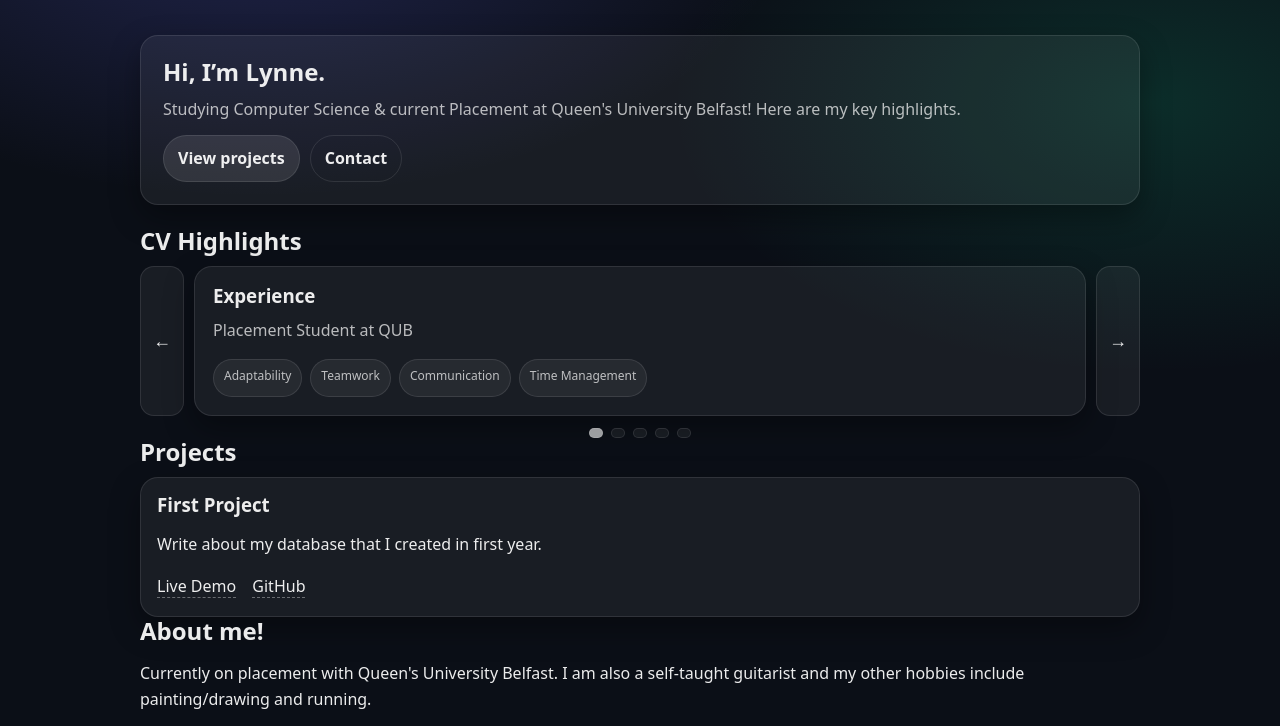
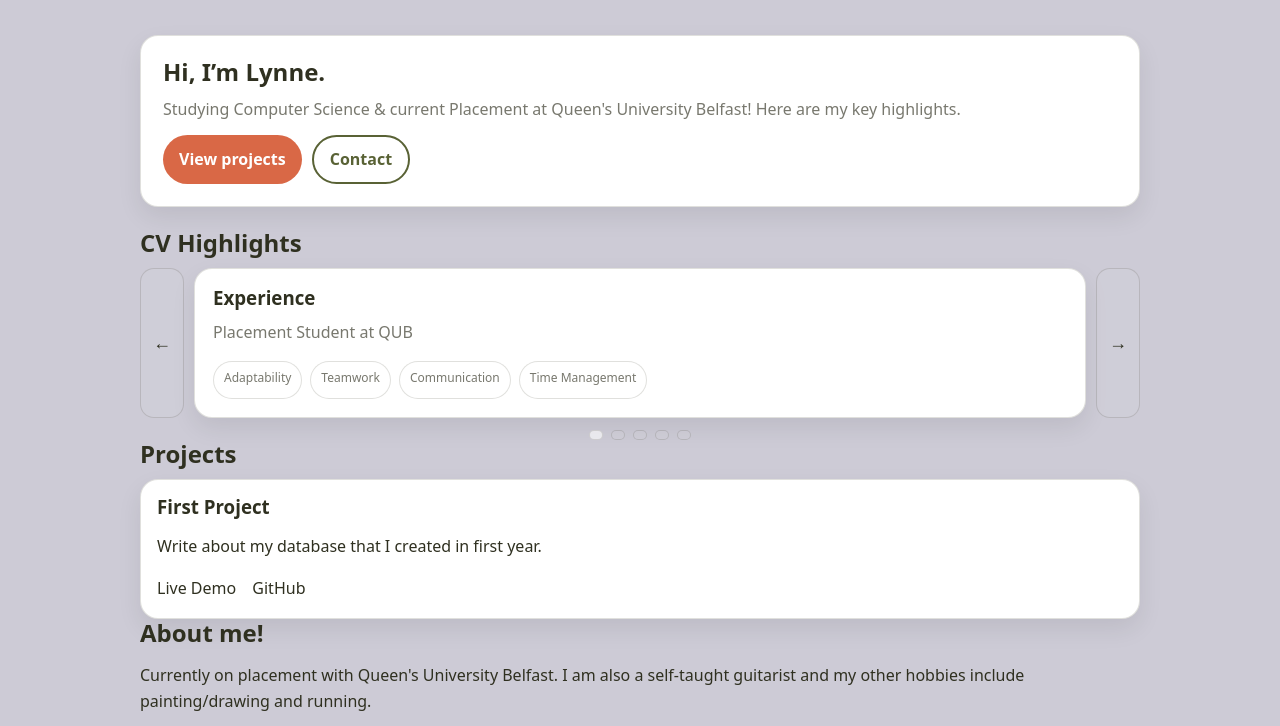
Before and after one commit to slynnec/myportfolio, a plain HTML site: page index.html in a window 1280 px wide. Shown: the part 103-829 px from the top of the page. Drawn offline with Linux system fonts and the light colour scheme.

Commit message:
Updated Colour Palette

```diff
--- a/styles.css
+++ b/styles.css
@@ -1,10 +1,15 @@
 :root{
-  --bg: #0b0f17;
-  --panel: rgba(255,255,255,0.06);
-  --border: rgba(255,255,255,0.10);
-  --text: rgba(255,255,255,0.92);
-  --muted: rgba(255,255,255,0.70);
-  --shadow: 0 12px 30px rgba(0,0,0,0.35);
+  --bg: #CDCBD6;            /* Main background */
+  --panel: #ffffff;        /* Card background */
+  --border: rgba(47, 48, 32, 0.15);
+
+  --text: #2F3020;         /* Main text */
+  --muted: rgba(47, 48, 32, 0.65);
+
+  --accent-primary: #D96846;   /* Terracotta */
+  --accent-secondary: #596235; /* Olive */
+
+  --shadow: 0 10px 25px rgba(0,0,0,0.08);
   --radius: 18px;
 }
 
@@ -14,9 +19,7 @@ html{ scroll-behavior:smooth; }
 body{
   margin:0;
   font-family: system-ui, -apple-system, Segoe UI, Roboto, Arial, sans-serif;
-  background: radial-gradient(900px 500px at 20% 0%, rgba(99,102,241,0.25), transparent 60%),
-              radial-gradient(800px 450px at 90% 20%, rgba(16,185,129,0.18), transparent 60%),
-              var(--bg);
+  background: var(--bg);
   color: var(--text);
   line-height:1.6;
 }
@@ -33,7 +36,9 @@ nav a{
   text-decoration:none;
   margin-left:14px;
 }
-nav a:hover{ color: var(--text); }
+nav a:hover{
+  color: var(--accent-primary);
+}
 
 h1,h2,h3{ line-height:1.2; margin:0 0 10px; }
 .muted{ color: var(--muted); margin:0; }
@@ -52,17 +57,33 @@ h1,h2,h3{ line-height:1.2; margin:0 0 10px; }
 .cta{ display:flex; gap:10px; margin-top:12px; flex-wrap:wrap; }
 
 .btn{
-  display:inline-flex; align-items:center; justify-content:center;
-  padding:10px 14px;
-  border-radius: 999px;
-  border:1px solid var(--border);
-  background: rgba(255,255,255,0.10);
-  color: var(--text);
+  display:inline-flex;
+  align-items:center;
+  justify-content:center;
+  padding:10px 16px;
+  border-radius:999px;
+  border:none;
+  background: var(--accent-primary);
+  color: white;
+  font-weight:600;
   text-decoration:none;
-  font-weight:600;
+  transition:0.2s ease;
 }
-.btn:hover{ background: rgba(255,255,255,0.14); }
-.btn-ghost{ background: transparent; }
+
+.btn:hover{
+  background: #c25638;
+}
+
+.btn-ghost{
+  background: transparent;
+  color: var(--accent-secondary);
+  border: 2px solid var(--accent-secondary);
+}
+
+.btn-ghost:hover{
+  background: var(--accent-secondary);
+  color: white;
+}
 
 .grid{
   display:grid;
@@ -105,7 +126,10 @@ h1,h2,h3{ line-height:1.2; margin:0 0 10px; }
   cursor:pointer;
   font-size:18px;
 }
-.nav-btn:hover{ background: rgba(255,255,255,0.10); }
+.nav-btn:hover{
+  background: var(--accent-secondary);
+  color: white;
+}
 
 .highlight-card{
   border:1px solid var(--border);
```
